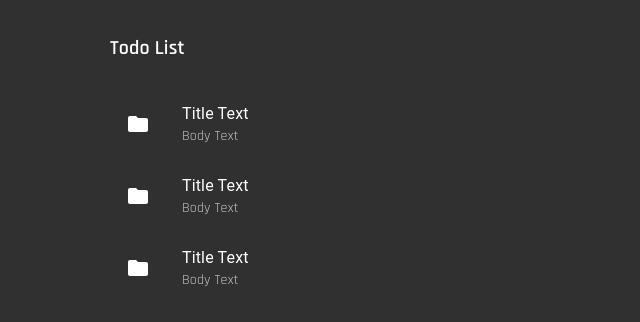
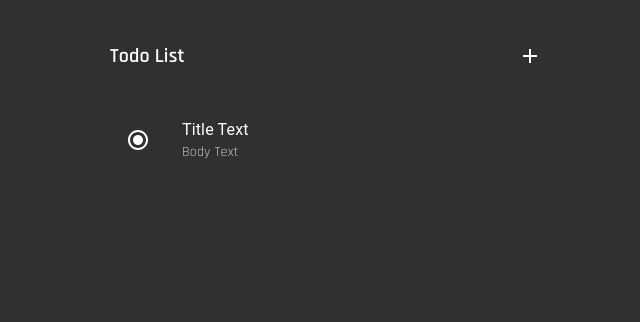
Before and after one commit to Pandaphobic/mh-todos, a React (Create React App) app: page / in a window 1280 px wide. Shown: the top 322 px of the page, without its empty margins (278-918 px from the left). Built offline with nearby package versions, Linux system fonts and the light colour scheme.

Commit message:
add button

```diff
--- a/src/components/todo-list.js
+++ b/src/components/todo-list.js
@@ -1,6 +1,10 @@
 import React from "react";
 import { makeStyles } from "@material-ui/core/styles";
-import FolderIcon from "@material-ui/icons/Folder";
+import RadioButtonChecked from "@material-ui/icons/RadioButtonChecked";
+import RadioButtonUnchecked from "@material-ui/icons/RadioButtonUnchecked";
+import AddIcon from "@material-ui/icons/Add";
+import IconButton from "@material-ui/core/IconButton";
+import logo from "../assets/logo.svg";
 import {
   Container,
   List,
@@ -8,6 +12,7 @@ import {
   ListItemIcon,
   ListItemText,
   ListItem,
+  Grid,
 } from "@material-ui/core";
 
 const useStyles = makeStyles(theme => ({
@@ -24,6 +29,14 @@ const useStyles = makeStyles(theme => ({
   },
 }));
 
+const items = {
+  item1: ["primary text", "secondary text"],
+  item2: ["primary text", "secondary text"],
+  item3: ["primary text", "secondary text"],
+  item4: ["primary text", "secondary text"],
+  item5: ["primary text", "secondary text"],
+};
+
 function generate(element) {
   return [0, 1, 2].map(value =>
     React.cloneElement(element, {
@@ -39,15 +52,33 @@ export default function TodoList() {
 
   return (
     <Container maxWidth="sm">
+      <Grid
+        container
+        spacing={3}
+        direction="row"
+        alignItems="center"
+        justify="center"
+      >
+        <Grid align="left" item xs={9}>
           <Typography variant="h6" className={classes.title}>
             Todo List
           </Typography>
+        </Grid>
+
+        <Grid align="left" item xs={3}>
+          <Typography variant="h6" className={classes.title}>
+            <IconButton justify="center" aria-label="delete">
+              <AddIcon />
+            </IconButton>
+          </Typography>
+        </Grid>
+      </Grid>
+
       <div className={classes.demo}>
         <List>
-          {generate(
           <ListItem>
             <ListItemIcon>
-                <FolderIcon />
+              <RadioButtonChecked />
             </ListItemIcon>
             <ListItemText
               classes={
@@ -58,7 +89,6 @@ export default function TodoList() {
               secondary="Body Text"
             />
           </ListItem>
-          )}
         </List>
       </div>
     </Container>
```
Also changed, not shown: src/assets/logo.svg (added). Lines whose indentation alone changed are shown as unchanged.
